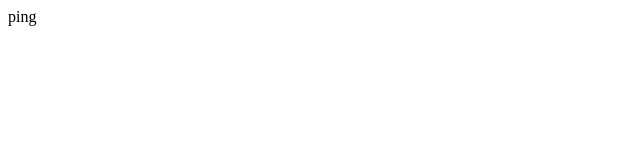
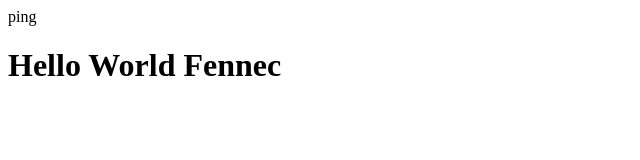
Before and after one commit to kiadtikun47/gitfennec, a plain HTML site: page git_#1/index.html in a window 1280 px wide. Shown: the whole page, without its empty margins (0-640 px from the left). Drawn offline with Linux system fonts and the light colour scheme.

Commit message:
Update index.html

```diff
--- a/git_#1/index.html
+++ b/git_#1/index.html
@@ -1 +1,2 @@
 ping
+<h1> Hello World Fennec</h1>
```
